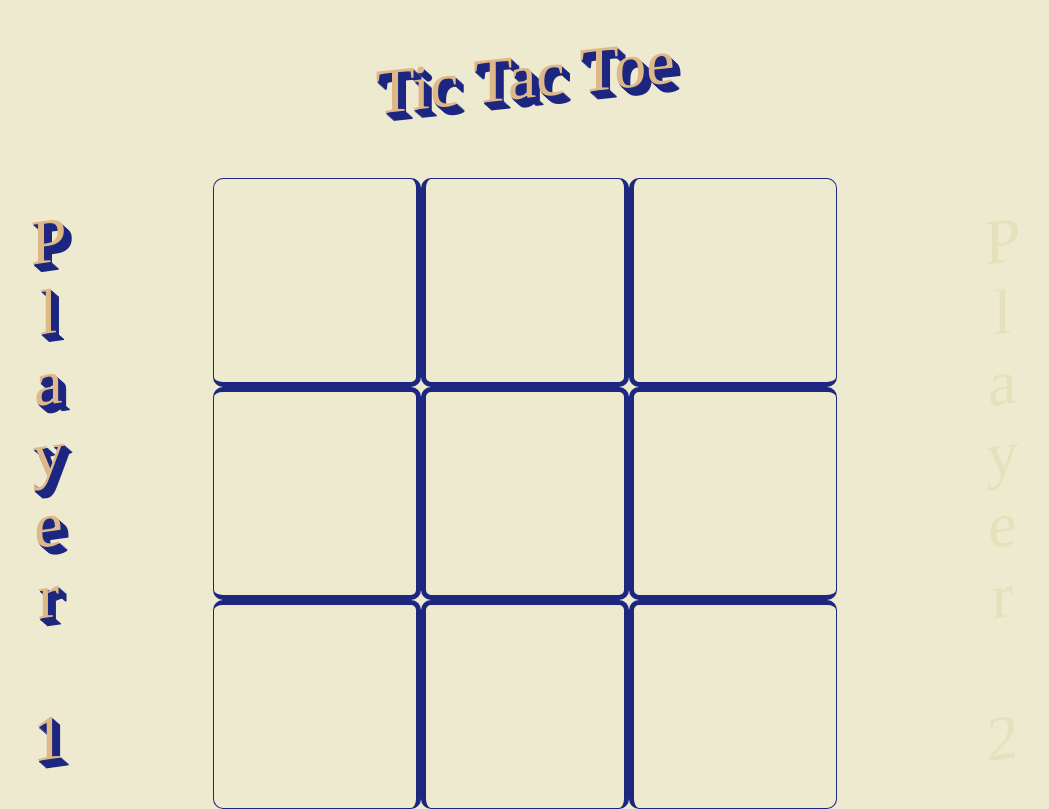
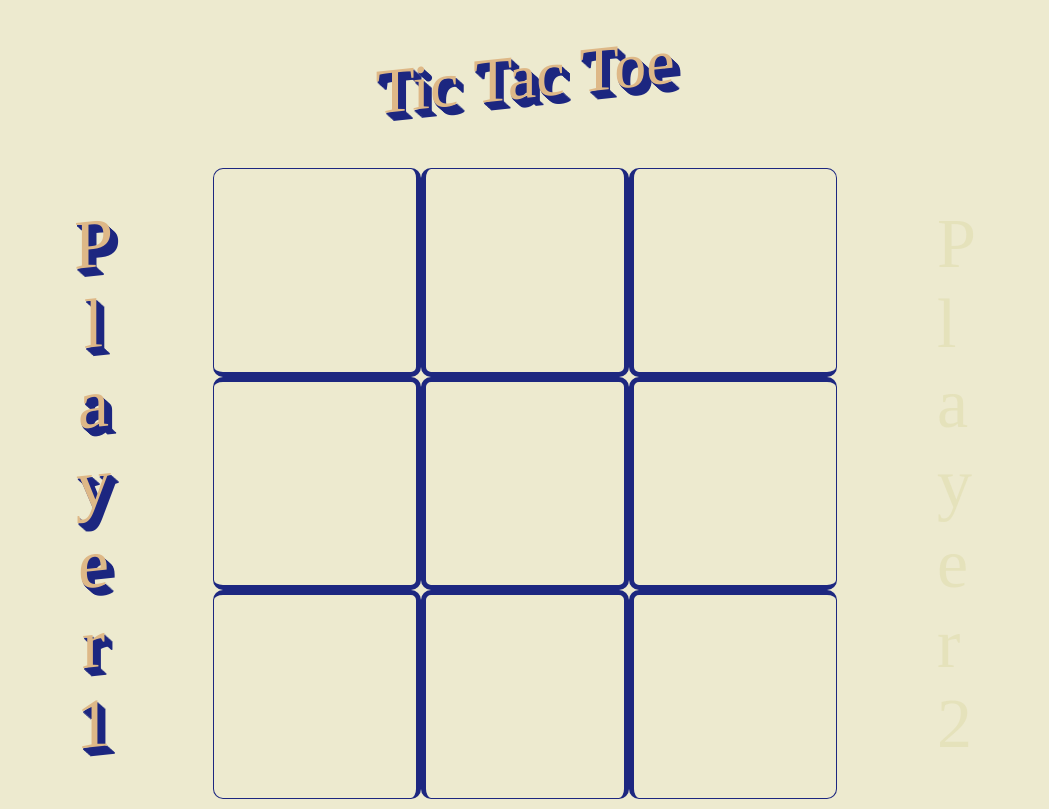
Before and after one commit to basu-shambo/tictactoe_react, a React (Create React App) app: page / in a window 1280 px wide. Shown: the whole page, without its empty margins (115-1164 px from the left). Built offline with nearby package versions, Linux system fonts and the light colour scheme.

Commit message:
cahnged player selector to be same for all browsers and the diabled click after the game is ended

```diff
--- a/src/App.css
+++ b/src/App.css
@@ -13,6 +13,6 @@ body{
 .playarea{
     display: flex;
     justify-content: center;
-    align-items: stretch;
+    align-items: center;
     height: 78%;
 }
--- a/src/Grid/Cell.jsx
+++ b/src/Grid/Cell.jsx
@@ -1,21 +1,22 @@
 import React ,{useState} from 'react'
 
-const Cell = ({checkWinner,position,player,setPlayer}) => {
+const Cell = ({checkWinner,position,player,setPlayer,isEnded,setEnded}) => {
 
     const [clicked,setClicked] = useState(false)
     let ended = false;
     const handleClick=(e)=>{
         e.stopPropagation();
         const text = player?"O":"X";
-        if(e.target.tagName==="P"){
+        if(e.target.tagName==="P" && !isEnded){
             e.target.innerText = text;
 
         }
-        else if(e.target.tagName==="DIV"){
+        else if(e.target.tagName==="DIV" &&  !isEnded){
             e.target.querySelector("p").innerText=text;
         }
 
         ended = checkWinner();
+        setEnded(ended);
         if(!ended){
             setPlayer(!player)
         }
--- a/src/Grid/Grid.jsx
+++ b/src/Grid/Grid.jsx
@@ -3,7 +3,7 @@ import Cell from './Cell'
 import './Grid.css'
 const Grid = ({player,setPlayer}) => {
     const positions = ["00","01","02","10","11","12","20","21","22"]
-    const [isWon,setIsWon] = useState(false);
+    const [isEnded,setEnded] = useState(false); //false means the game is still going on, true means game has ended
     const check=(array,a,b,c)=>{
         if(array[a] && array[b] && array[c] && array[a]===array[b] && array[b]===array[c]){
             document.querySelector(`#p${positions[a]}`).style.backgroundColor = "burlywood";
@@ -18,6 +18,7 @@ const Grid = ({player,setPlayer}) => {
         const xnos = positions.map((position)=>{
             return document.querySelector(`#p${position}`).innerHTML;
         })
+        //return true if
         return (
             check(xnos,0,1,2) ||
             check(xnos,3,4,5) ||
@@ -34,7 +35,7 @@ const Grid = ({player,setPlayer}) => {
         <div className="grid">
             {
                 positions.map((position)=>{
-                    return <Cell key={position}  {...{checkWinner,position,player,setPlayer,isWon}}/>
+                    return <Cell key={position}  {...{checkWinner,position,player,setPlayer,isEnded,setEnded}}/>
                 })
             }
         </div>
--- a/src/PlayerSelector/PlayerSelector.css
+++ b/src/PlayerSelector/PlayerSelector.css
@@ -1,24 +1,24 @@
 :root{
     --active-text-color: burlywood;
     --active-shadow-color: rgb(29, 39, 128);
+    --player-selector-margin : 100px;
 }
-.player-indicator{
-    font-size: 8vh;
-    display: grid;
-    place-items: center;
-    writing-mode: vertical-rl;
-    text-orientation: upright;
-    transform: skewY(-8deg);
-    transform-origin: right top;
+.p1{
+    margin-right:var(--player-selector-margin);
+}
+.p2{
+    margin-left:var(--player-selector-margin);
+}
+.selectorChar{
+    font-size: 70px;
 
 }
-.p1{
-    margin-right: 10vw;
-}
-.p2{
-    margin-left: 10vw;
-}
 .active{
+    display: flex;
+    align-items:center;
+    flex-direction: column;
+    font-size: 8vh;
+    transform: skewY(-6deg);
     color:var(--active-text-color);
     text-shadow:
     1px 2px  var(--active-shadow-color),
@@ -29,7 +29,6 @@
     6px 7px  var(--active-shadow-color),
     7px 8px  var(--active-shadow-color),
     8px 9px  var(--active-shadow-color);
-
 }
 .inactive{
     color:var(--background);
--- a/src/PlayerSelector/PlayerSelector.jsx
+++ b/src/PlayerSelector/PlayerSelector.jsx
@@ -2,9 +2,14 @@ import React from 'react'
 import './PlayerSelector.css'
 
 const PlayerSelector = ({className,active}) => {
+    const text = `Player${className==="p1"?1:2}`
     return (
         <div className={`player-indicator ${className} ${active?"active":"inactive"}`}>
-            Player {className=="p1"?"1":"2"}
+            {
+                [...text].map((char)=>{
+                    return (<div className="selectorChar">{char}</div>)
+                })
+            }
         </div>
     )
 }
```
